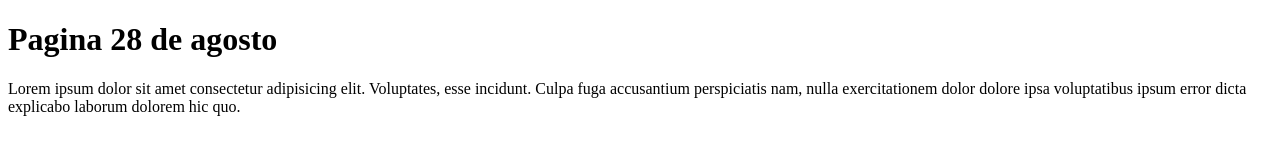
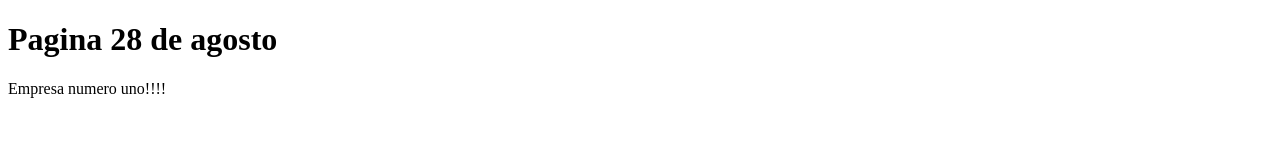
Before and after one commit to LIIgabriel/practica522808, a plain HTML site: page index.html in a window 1280 px wide. Drawn offline with Linux system fonts and the light colour scheme.

Commit message:
se corrigio error

```diff
--- a/index.html
+++ b/index.html
@@ -7,7 +7,7 @@
 </head>
 <body>
     <h1> Pagina 28 de agosto</h1>
-    <p>Lorem ipsum dolor sit amet consectetur adipisicing elit. Voluptates, esse incidunt. Culpa fuga accusantium perspiciatis nam, nulla exercitationem dolor dolore ipsa voluptatibus ipsum error dicta explicabo laborum dolorem hic quo.</p>
+    <p>Empresa numero uno!!!!</p>
 
 </body>
 </html>
```
